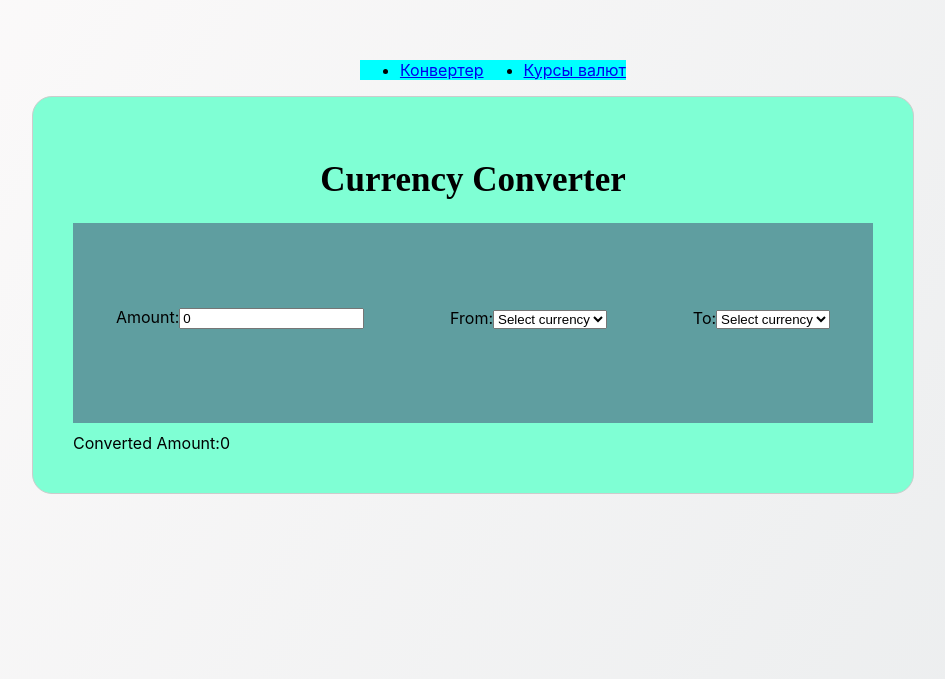
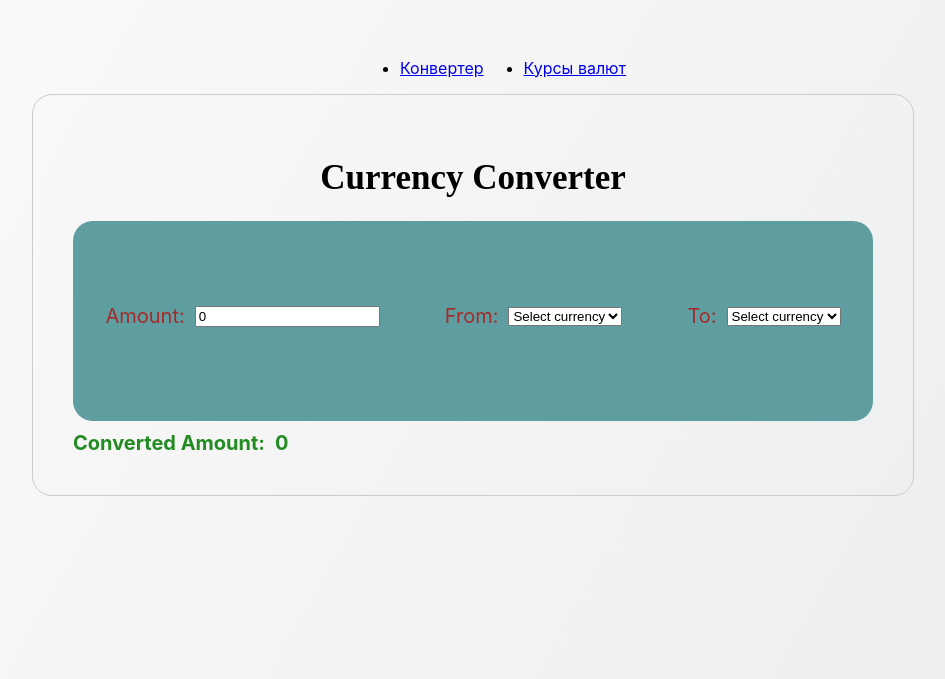
Before and after one commit to artemdov/CurrencyConverter, a React (Create React App) app: page / in a window 1280 px wide. Shown: the part 121-800 px from the top of the page, without its empty margins (167-1112 px from the left). Built offline with nearby package versions, Linux system fonts and the light colour scheme.

Commit message:
fix styles

```diff
--- a/src/App.css
+++ b/src/App.css
@@ -1,17 +1,15 @@
 .App {
+    align-items: center;
+    background-image: linear-gradient(120deg, #fdfbfb 0%, #ebedee 100%);
+    display: flex;
+    flex-direction: column;
     height: 100vh;
-    width: 100%;
-    display: flex;
-    align-items: center;
     justify-content: center;
-    flex-direction: column;
-    background-image: linear-gradient(120deg, #fdfbfb 0%, #ebedee 100%);
 }
 
 .List {
     display: flex;
     flex: 1;
-    background: aqua;
     justify-content: space-between;
     width: 100%;
     flex-direction: row;
--- a/src/CurrencyConverter/CurrencyConverterComponent.jsx
+++ b/src/CurrencyConverter/CurrencyConverterComponent.jsx
@@ -20,18 +20,18 @@ export const CurrencyConverterComponent = (props) => {
             <h1 className={styles.header}>Currency Converter</h1>
             <div className={styles.container}>
                 <div className={styles.inputContainer}>
-                    <label>Amount:</label>
+                    <label className={styles.label}>Amount:</label>
                     <input type="number" value={amount} onChange={handleAmountChange}/>
                 </div>
                 <div className={styles.inputContainer}>
-                    <label>From:</label>
+                    <label className={styles.label}>From:</label>
                     <select value={fromCurrency} onChange={handleFromCurrencyChange}>
                         <option value="">Select currency</option>
                         {getCurrencies(currencies)}
                     </select>
                 </div>
                 <div className={styles.inputContainer}>
-                    <label>To:</label>
+                    <label className={styles.label}>To:</label>
                     <select value={toCurrency} onChange={handleToCurrencyChange}>
                         <option value="">Select currency</option>
                         {getCurrencies(currencies)}
@@ -39,8 +39,8 @@ export const CurrencyConverterComponent = (props) => {
                 </div>
             </div>
             <div className={styles.resultContainer}>
-                <label>Converted Amount:</label>
-                <span>{convertedAmount}</span>
+                <label className={styles.lastLabel}>Converted Amount:</label>
+                <span className={styles.lastLabel}>{convertedAmount}</span>
             </div>
         </div>
     );
--- a/src/CurrencyConverter/styles.module.scss
+++ b/src/CurrencyConverter/styles.module.scss
@@ -1,6 +1,5 @@
 .converterContainer {
   align-items: center;
-  background: aquamarine;
   border-radius: 20px;
   border: 1px solid #ccc;
   justify-content: center;
@@ -11,6 +10,7 @@
 .container {
   align-items: center;
   background: cadetblue;
+  border-radius: 20px;
   display: flex;
   height: 200px;
   justify-content: space-around;
@@ -19,6 +19,9 @@
 
 .inputContainer {
   margin-bottom: 10px;
+  display: flex;
+  align-items: center;
+  padding: 10px;
 }
 
 .resultContainer {
@@ -30,3 +33,16 @@
   font-size: 35px;
   text-align: center;
 }
+
+.label {
+  color: brown;
+  font-size: 20px;
+  margin-right: 10px;
+}
+
+.lastLabel {
+  color: forestgreen;
+  font-size: 20px;
+  font-weight: bold;
+  margin-right: 10px;
+}
```
